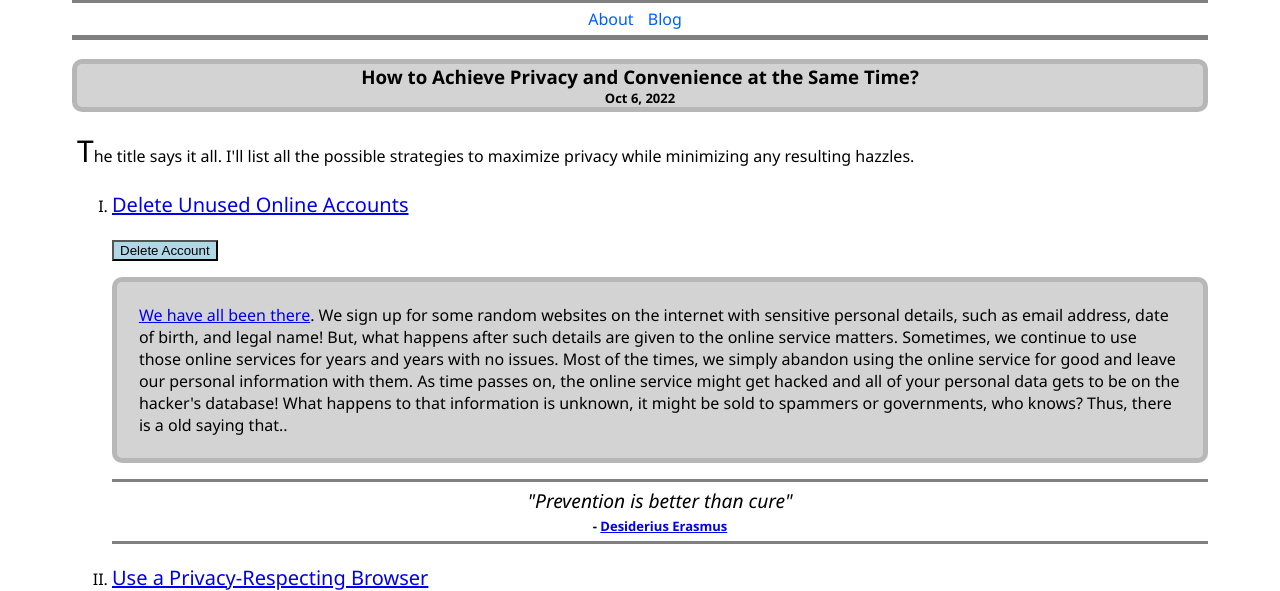
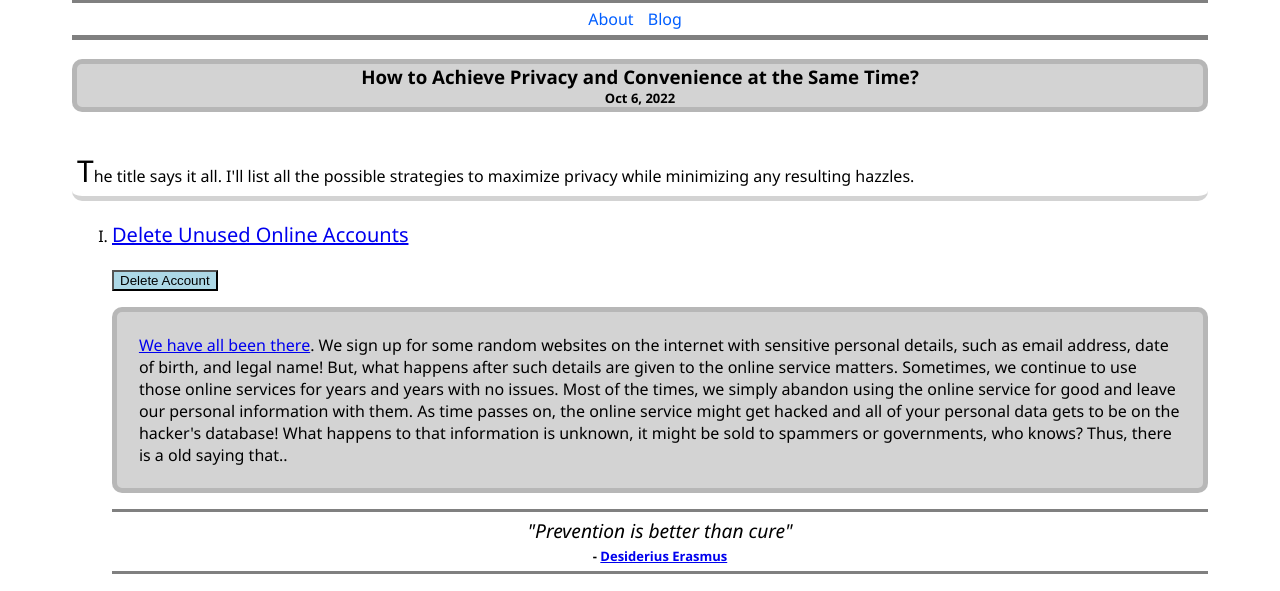
Before and after one commit to suncloudsmoon/blog, a plain HTML site: page index.html in a window 1280 px wide. Shown: the part 75-666 px from the top of the page. Drawn offline with Linux system fonts and the light colour scheme.

Commit message:
Fixed Visual Aesthetics

```diff
--- a/main.css
+++ b/main.css
@@ -38,6 +38,11 @@ body {
 }
 .Article-Intro {
 	text-indent:5px;
+	padding-top:20px;
+	padding-bottom:5px;
+
+	border-bottom:5px solid #80808059;
+	border-radius:10px;
 }
 .Article-Intro:first-letter {
 	font-size:30px;
```
